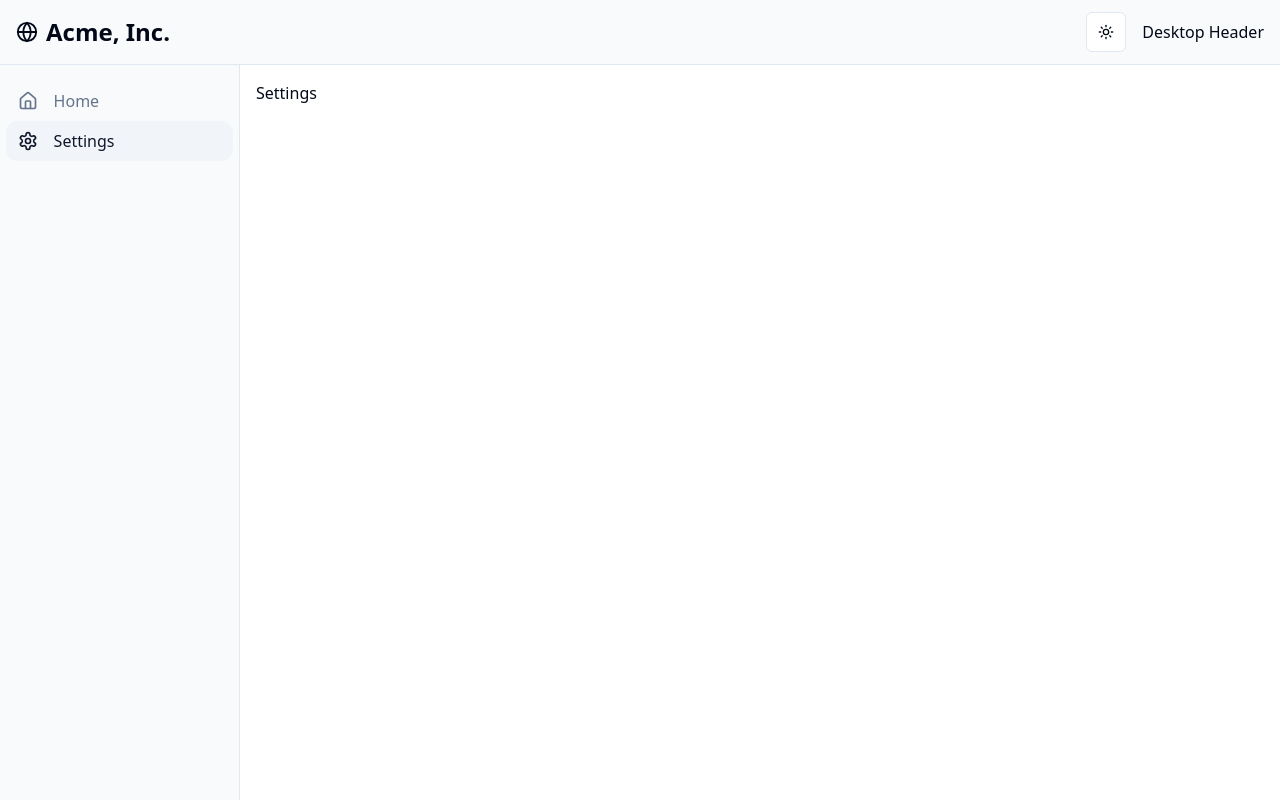
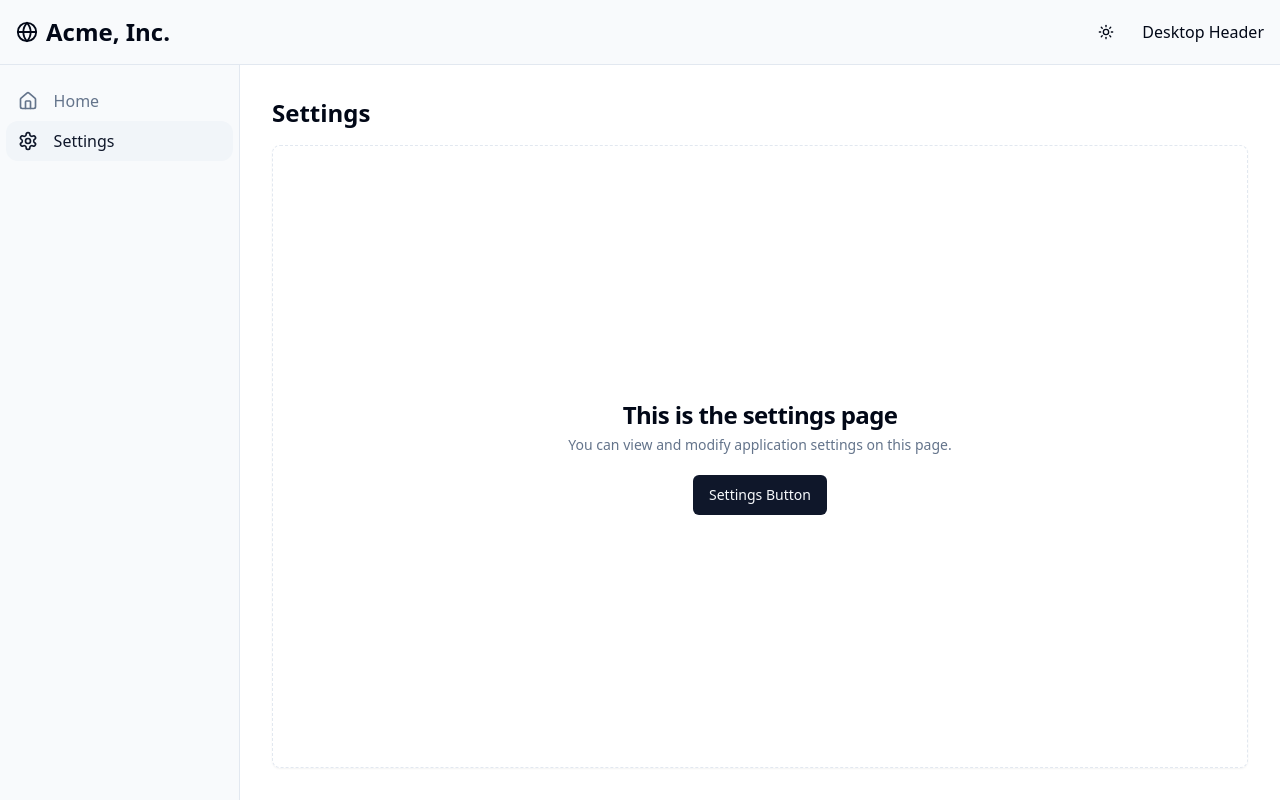
Before and after one commit to dishmael/next-template, a Next.js app: page /settings in a window 1280 px wide. Built offline with nearby package versions, Linux system fonts and the light colour scheme.

Commit message:
Modified the page content

```diff
--- a/src/app/page.tsx
+++ b/src/app/page.tsx
@@ -1,5 +1,26 @@
+import { Button } from "@/components/ui/button";
 import { Repeater } from "@/components/ui/repeater";
 
 export default function Home() {
-  return <div className="text-xl">Hello, Welcome!</div>;
+  return (
+    <div className="flex flex-1 flex-col gap-2 p-4 lg:gap-4 lg:p-4 h-full">
+      <div className="flex items-center">
+        <h1 className="text-lg font-semibold md:text-2xl">Home</h1>
+      </div>
+      <div
+        className="flex flex-1 items-center justify-center rounded-lg border border-dashed shadow-sm"
+        x-chunk="dashboard-02-chunk-1"
+      >
+        <div className="flex flex-col items-center gap-1 text-center">
+          <h3 className="text-2xl font-bold tracking-tight">
+            This is where content will go
+          </h3>
+          <p className="text-sm text-muted-foreground">
+            Once we start creating content, you can find it here.
+          </p>
+          <Button className="mt-4">Home Button</Button>
+        </div>
+      </div>
+    </div>
+  );
 }
--- a/src/app/settings/page.tsx
+++ b/src/app/settings/page.tsx
@@ -1,11 +1,28 @@
+import { Button } from '@/components/ui/button';
 import React from 'react'
 
 const SettingsPage = () => {
   return (
-    <div>
-      Settings
+    <div className="flex flex-1 flex-col gap-2 p-4 lg:gap-4 lg:p-4 h-full">
+      <div className="flex items-center">
+        <h1 className="text-lg font-semibold md:text-2xl">Settings</h1>
+      </div>
+      <div
+        className="flex flex-1 items-center justify-center rounded-lg border border-dashed shadow-sm"
+        x-chunk="dashboard-02-chunk-1"
+      >
+        <div className="flex flex-col items-center gap-1 text-center">
+          <h3 className="text-2xl font-bold tracking-tight">
+            This is the settings page
+          </h3>
+          <p className="text-sm text-muted-foreground">
+            You can view and modify application settings on this page.
+          </p>
+          <Button className="mt-4">Settings Button</Button>
+        </div>
+      </div>
     </div>
-  )
+  );
 }
 
 export default SettingsPage
--- a/src/components/ui/modeToggle.tsx
+++ b/src/components/ui/modeToggle.tsx
@@ -18,7 +18,7 @@ export function ModeToggle() {
   return (
     <DropdownMenu>
       <DropdownMenuTrigger asChild>
-        <Button variant="outline" size="icon">
+        <Button variant="ghost" size="icon" className="focus-visible:ring-0">
           <Sun size={16} className="rotate-0 scale-100 transition-all dark:-rotate-90 dark:scale-0" />
           <Moon size={16} className="absolute rotate-90 scale-0 transition-all dark:rotate-0 dark:scale-100" />
           <span className="sr-only">Toggle theme</span>
```
